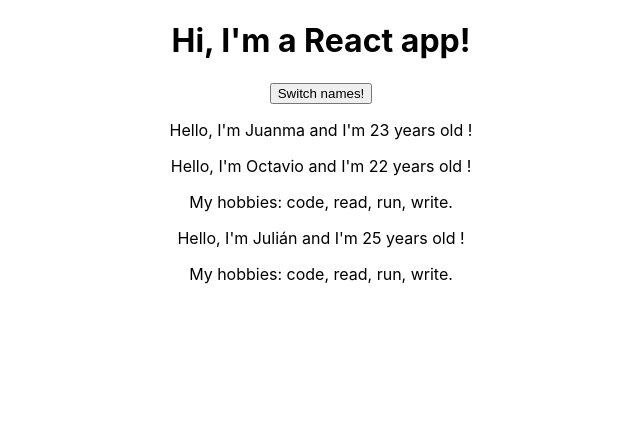
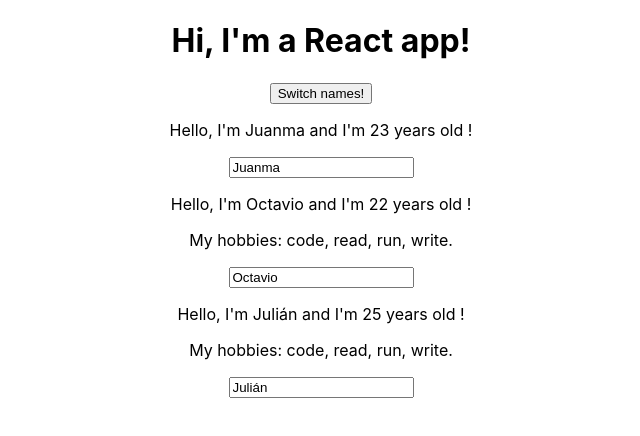
Before and after one commit to gentilijuanmanuel/react-getting-started, a React (Create React App) app in the folder react-course/react-complete-guide/: page / in a window 1280 px wide. Shown: the top 436 px of the page, without its empty margins (319-959 px from the left). Built offline with nearby package versions, Linux system fonts and the light colour scheme.

Commit message:
Adding two way binding.

```diff
--- a/react-course/react-complete-guide/src/App.js
+++ b/react-course/react-complete-guide/src/App.js
@@ -12,10 +12,19 @@
   });
 
   const switchNameHandler = (newName) => {
-
     setPersonsState({ persons: [
         { name: newName, age: 23 },
         { name: "Octavio", age: 22 },
+        { name: "Julián", age: 25 }
+      ]
+    });
+  }
+
+  const changedNameHandler = (event) => {
+    setPersonsState({ persons: [
+        //"target" is the input element, which has a property called "value"
+        { name: "Octavio", age: 23 },
+        { name: event.target.value, age: 22 },
         { name: "Julián", age: 25 }
       ]
     });
@@ -35,6 +44,7 @@
       <Person
         name={personsState.persons[1].name}
         age={personsState.persons[1].age}
+        changed={changedNameHandler}
         // with bind
         click={switchNameHandler.bind(this, 'Another example!')} >
         My hobbies: code, read, run, write.
--- a/react-course/react-complete-guide/src/Person/Person.js
+++ b/react-course/react-complete-guide/src/Person/Person.js
@@ -9,8 +9,9 @@
 const person = (props) => {
     return(
         <div>
-            <p onClick={props.click} >Hello, I'm { props.name } and I'm { props.age } years old !</p>
+            <p onClick={ props.click } >Hello, I'm { props.name } and I'm { props.age } years old !</p>
             <p>{ props.children }</p>
+            <input type="text" onChange={ props.changed } value={ props.name } />
         </div>
     );
 }
```
